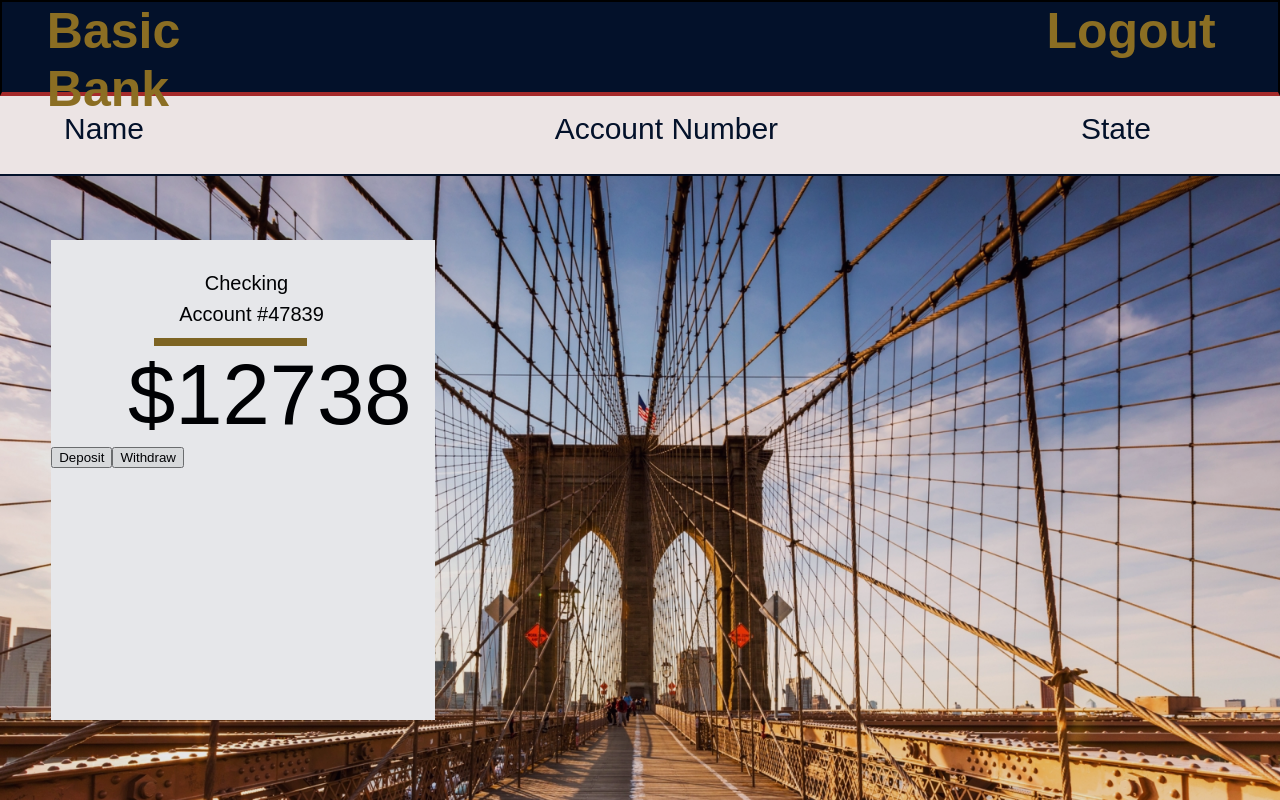
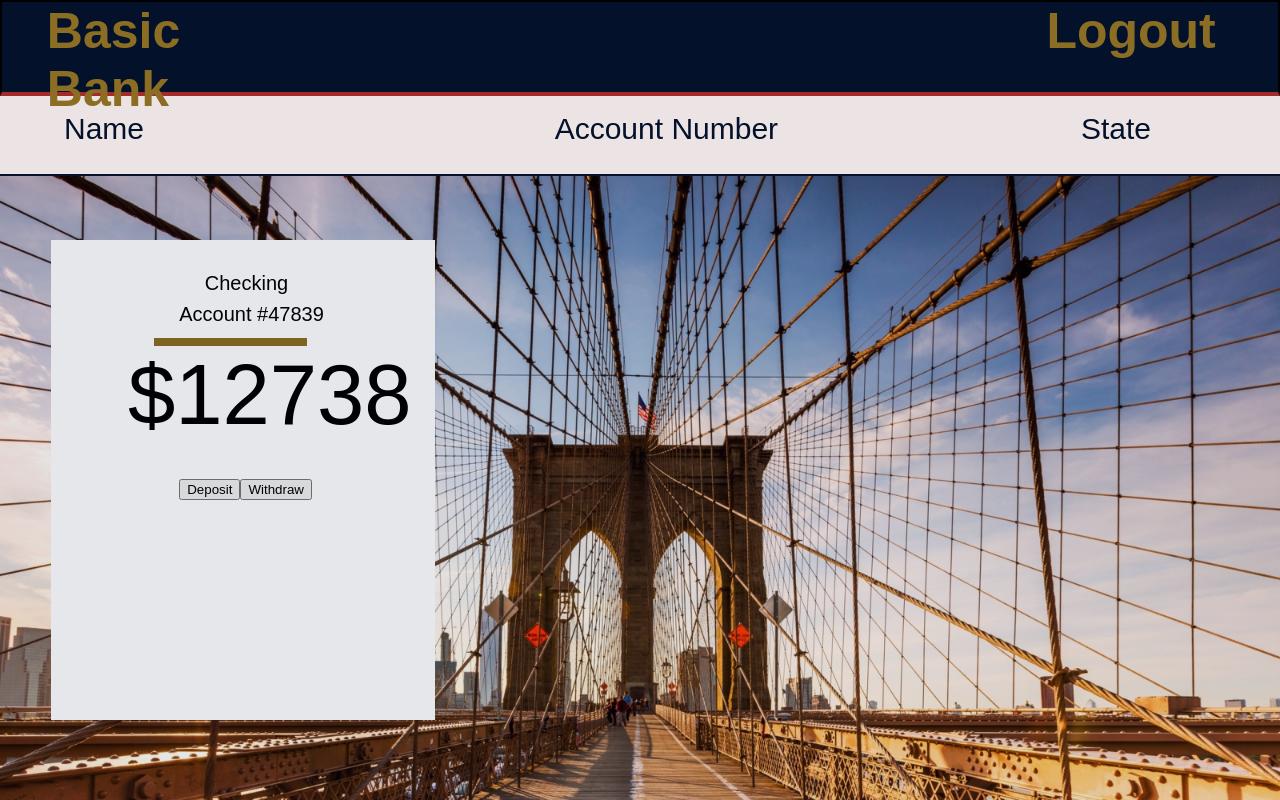
Before and after one commit to cyberstizz/basicbank, a React (Create React App) app: page /accounts in a window 1280 px wide. Built offline with nearby package versions, Linux system fonts and the light colour scheme; no server answers.

Commit message:
added margins to the buttons

```diff
--- a/src/components/AccountCard.css
+++ b/src/components/AccountCard.css
@@ -37,5 +37,6 @@ margin-top: 1.5vh;
 }
 
 .accountButtons{
-
+    margin-top: 4vh;
+    margin-left: 10vw;
 }
```
